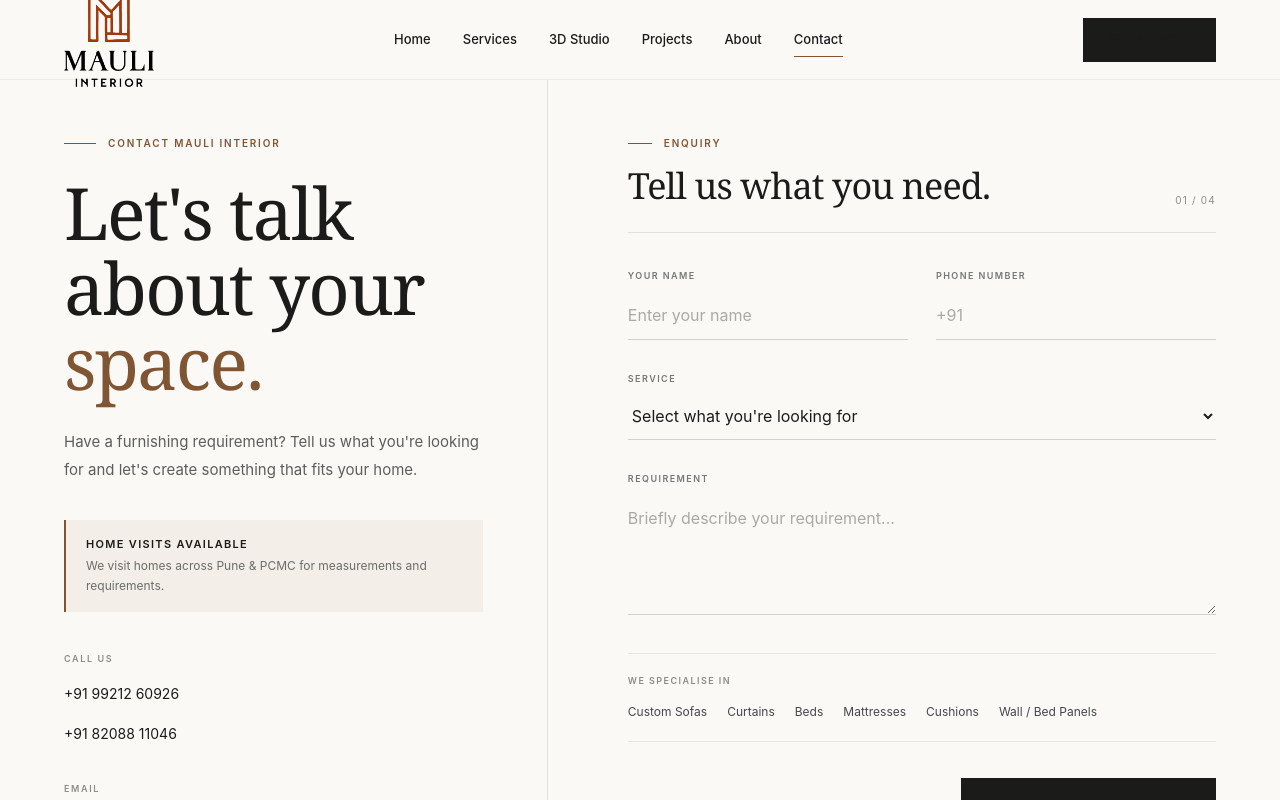
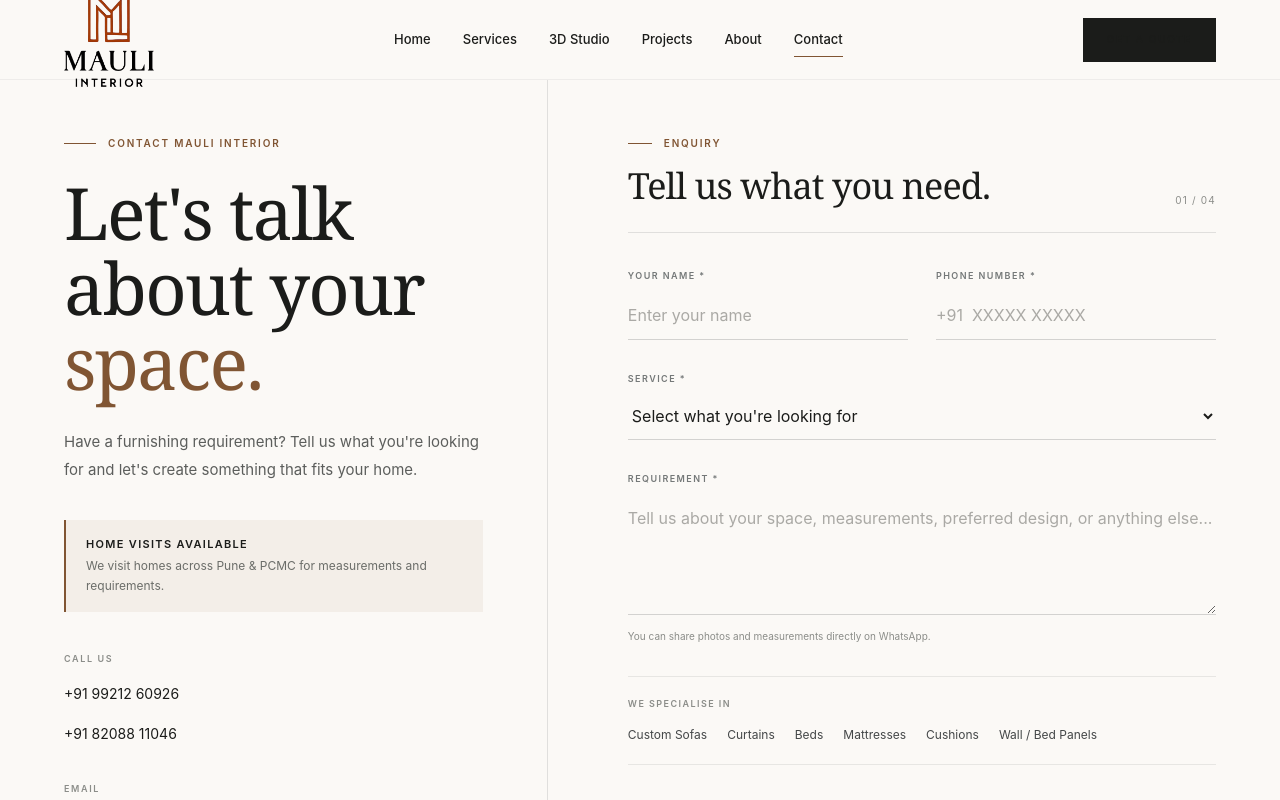
Before and after one commit to thiteswapnil1212-hue/INTERIOR-STORES-WEB, a Next.js app: page /contact in a window 1280 px wide. Shown: the top 800 px of the page. Built offline with nearby package versions, Linux system fonts and the light colour scheme.

Commit message:
Improve contact page and WhatsApp enquiry flow

```diff
--- a/src/app/contact/page.tsx
+++ b/src/app/contact/page.tsx
@@ -1,3 +1,8 @@
+
+"use client";
+
+import { useState, type FormEvent } from "react";
+
 const services = [
   "Custom Sofas",
   "Curtains",
@@ -7,23 +12,58 @@ const services = [
   "Wall / Bed Panels",
 ];
 
+const WHATSAPP_NUMBER = "919921260926";
+
 export default function ContactPage() {
+  const [isSubmitting, setIsSubmitting] = useState(false);
+
+  function handleSubmit(event: FormEvent<HTMLFormElement>) {
+    event.preventDefault();
+
+    const form = event.currentTarget;
+    if (!form.reportValidity()) return;
+
+    const data = new FormData(form);
+
+    const name = String(data.get("name") ?? "").trim();
+    const phone = String(data.get("phone") ?? "").trim();
+    const service = String(data.get("service") ?? "");
+    const requirement = String(data.get("requirement") ?? "").trim();
+
+    const message = [
+      "Hello Mauli Interior!",
+      "",
+      "I'd like to enquire about your services.",
+      "",
+      `Name: ${name}`,
+      `Phone: ${phone}`,
+      `Service: ${service}`,
+      `Requirement: ${requirement}`,
+    ].join("\n");
+
+    const whatsappUrl =
+      `https://wa.me/${WHATSAPP_NUMBER}?text=${encodeURIComponent(message)}`;
+
+    setIsSubmitting(true);
+    window.open(whatsappUrl, "_blank", "noopener,noreferrer");
+    setIsSubmitting(false);
+  }
+
   return (
     <main className="min-h-screen overflow-x-hidden bg-[#fbf9f6] pt-20 text-[#1b1c1a]">
       <section className="mx-auto flex max-w-[1440px] flex-col px-5 sm:px-6 md:min-h-[calc(100vh-80px)] md:flex-row md:px-16">
+
         {/* LEFT SIDE */}
         <div className="flex w-full flex-col border-b border-[#747878]/20 py-10 sm:py-12 md:w-[42%] md:justify-between md:border-b-0 md:border-r md:py-14 md:pr-16">
+
           <div>
-            {/* Eyebrow */}
             <div className="mb-5 flex items-center gap-3 sm:mb-6">
               <span className="h-px w-7 bg-[#805533] sm:w-8" />
-
               <p className="text-[9px] font-semibold uppercase tracking-[0.18em] text-[#805533] sm:text-[10px]">
                 Contact Mauli Interior
               </p>
             </div>
 
-            {/* Heading */}
             <h1 className="max-w-lg font-serif text-[42px] leading-[1.04] tracking-tight sm:text-5xl md:text-6xl lg:text-[72px]">
               Let&apos;s talk
               <br />
@@ -37,13 +77,12 @@ export default function ContactPage() {
               for and let&apos;s create something that fits your home.
             </p>
 
-            {/* Home Visit Highlight */}
+            {/* HOME VISITS */}
             <div className="mt-7 flex max-w-md border-l-2 border-[#805533] bg-[#f3eee8] px-4 py-4 sm:mt-9 sm:px-5">
               <div>
-                <p className="text-[10px] font-semibold uppercase tracking-[0.12em] text-[#1b1c1a] sm:text-[11px]">
+                <p className="text-[10px] font-semibold uppercase tracking-[0.12em] sm:text-[11px]">
                   Home Visits Available
                 </p>
-
                 <p className="mt-1 text-[11px] leading-5 text-[#6b6d69] sm:text-[12px]">
                   We visit homes across Pune &amp; PCMC for measurements and
                   requirements.
@@ -52,14 +91,13 @@ export default function ContactPage() {
             </div>
           </div>
 
-          {/* CONTACT INFORMATION */}
+          {/* CONTACT DETAILS */}
           <div className="mt-10 grid grid-cols-1 gap-6 sm:grid-cols-2 sm:gap-x-6 sm:gap-y-8 md:mt-10 md:grid-cols-1 md:gap-y-7">
-            {/* Phone */}
+
             <div>
               <p className="mb-2 text-[9px] font-semibold uppercase tracking-[0.18em] text-[#8b8d89]">
                 Call Us
               </p>
-
               <div className="flex flex-col">
                 <a
                   href="tel:+919921260926"
@@ -67,7 +105,6 @@ export default function ContactPage() {
                 >
                   +91 99212 60926
                 </a>
-
                 <a
                   href="tel:+918208811046"
                   className="flex min-h-10 w-fit items-center text-[14px] transition-colors hover:text-[#805533]"
@@ -77,12 +114,10 @@ export default function ContactPage() {
               </div>
             </div>
 
-            {/* Email */}
             <div>
               <p className="mb-2 text-[9px] font-semibold uppercase tracking-[0.18em] text-[#8b8d89]">
                 Email
               </p>
-
               <a
                 href="mailto:thiteswapnil1212@gmail.com"
                 className="flex min-h-10 items-center break-all text-[14px] transition-colors hover:text-[#805533]"
@@ -91,12 +126,10 @@ export default function ContactPage() {
               </a>
             </div>
 
-            {/* Address */}
             <div className="sm:col-span-2 md:col-span-1">
               <p className="mb-2 text-[9px] font-semibold uppercase tracking-[0.18em] text-[#8b8d89]">
                 Workshop
               </p>
-
               <p className="text-[14px] leading-6 text-[#444748]">
                 Godown Chowk, Alankapuram Road,
                 <br />
@@ -105,15 +138,14 @@ export default function ContactPage() {
             </div>
           </div>
 
-          {/* WhatsApp */}
+          {/* WHATSAPP CTA */}
           <a
-            href="https://wa.me/919921260926"
+            href={`https://wa.me/${WHATSAPP_NUMBER}`}
             target="_blank"
-            rel="noreferrer"
+            rel="noopener noreferrer"
             className="group mt-7 flex min-h-11 w-fit items-center gap-3 border-b border-[#1b1c1a] pb-2 text-[10px] font-semibold uppercase tracking-[0.16em] transition-colors hover:border-[#805533] hover:text-[#805533] sm:mt-9"
           >
             Continue on WhatsApp
-
             <span className="text-base transition-transform duration-200 group-hover:translate-x-1">
               ↗
             </span>
@@ -123,12 +155,12 @@ export default function ContactPage() {
         {/* RIGHT SIDE — FORM */}
         <div className="w-full py-10 sm:py-12 md:w-[58%] md:py-14 md:pl-16 lg:pl-20">
           <div className="mx-auto max-w-2xl">
+
             {/* FORM HEADER */}
             <div className="mb-8 flex items-end justify-between border-b border-[#747878]/20 pb-5 sm:mb-9 sm:pb-6">
               <div>
                 <div className="mb-3 flex items-center gap-3">
                   <span className="h-px w-6 bg-[#805533]" />
-
                   <p className="text-[9px] font-semibold uppercase tracking-[0.18em] text-[#805533] sm:text-[10px]">
                     Enquiry
                   </p>
@@ -144,7 +176,8 @@ export default function ContactPage() {
               </span>
             </div>
 
-            <form className="space-y-7 sm:space-y-8">
+            <form onSubmit={handleSubmit} className="space-y-7 sm:space-y-8">
+
               {/* NAME + PHONE */}
               <div className="grid gap-7 sm:grid-cols-2">
                 <div>
@@ -152,15 +185,16 @@ export default function ContactPage() {
                     htmlFor="name"
                     className="mb-2 block text-[9px] font-semibold uppercase tracking-[0.16em] text-[#747878]"
                   >
-                    Your Name
+                    Your Name *
                   </label>
-
                   <input
                     id="name"
                     name="name"
                     type="text"
                     required
                     autoComplete="name"
+                    minLength={2}
+                    maxLength={80}
                     placeholder="Enter your name"
                     className="min-h-11 w-full border-0 border-b border-[#747878]/30 bg-transparent px-0 py-3 text-[14px] outline-none transition-colors placeholder:text-[#aaa9a5] focus:border-[#805533]"
                   />
@@ -171,9 +205,8 @@ export default function ContactPage() {
                     htmlFor="phone"
                     className="mb-2 block text-[9px] font-semibold uppercase tracking-[0.16em] text-[#747878]"
                   >
-                    Phone Number
+                    Phone Number *
                   </label>
-
                   <input
                     id="phone"
                     name="phone"
@@ -181,7 +214,9 @@ export default function ContactPage() {
                     required
                     autoComplete="tel"
                     inputMode="tel"
-                    placeholder="+91"
+                    pattern="[+]?[0-9 ()-]{10,18}"
+                    title="Enter a valid phone number"
+                    placeholder="+91  XXXXX XXXXX"
                     className="min-h-11 w-full border-0 border-b border-[#747878]/30 bg-transparent px-0 py-3 text-[14px] outline-none transition-colors placeholder:text-[#aaa9a5] focus:border-[#805533]"
                   />
                 </div>
@@ -193,19 +228,18 @@ export default function ContactPage() {
                   htmlFor="service"
                   className="mb-2 block text-[9px] font-semibold uppercase tracking-[0.16em] text-[#747878]"
                 >
-                  Service
+                  Service *
                 </label>
-
                 <select
                   id="service"
                   name="service"
                   defaultValue=""
+                  required
                   className="min-h-11 w-full cursor-pointer border-0 border-b border-[#747878]/30 bg-[#fbf9f6] px-0 py-3 text-[14px] outline-none transition-colors focus:border-[#805533]"
                 >
                   <option value="" disabled>
                     Select what you&apos;re looking for
                   </option>
-
                   {services.map((service) => (
                     <option key={service} value={service}>
                       {service}
@@ -220,17 +254,21 @@ export default function ContactPage() {
                   htmlFor="requirement"
                   className="mb-2 block text-[9px] font-semibold uppercase tracking-[0.16em] text-[#747878]"
                 >
-                  Requirement
+                  Requirement *
                 </label>
-
                 <textarea
                   id="requirement"
                   name="requirement"
                   required
+                  minLength={5}
+                  maxLength={1500}
                   rows={4}
-                  placeholder="Briefly describe your requirement..."
-                  className="w-full resize-none border-0 border-b border-[#747878]/30 bg-transparent px-0 py-3 text-[14px] leading-6 outline-none transition-colors placeholder:text-[#aaa9a5] focus:border-[#805533]"
+                  placeholder="Tell us about your space, measurements, preferred design, or anything else..."
+                  className="w-full resize-y border-0 border-b border-[#747878]/30 bg-transparent px-0 py-3 text-[14px] leading-6 outline-none transition-colors placeholder:text-[#aaa9a5] focus:border-[#805533]"
                 />
+                <p className="mt-2 text-[10px] text-[#8b8d89]">
+                  You can share photos and measurements directly on WhatsApp.
+                </p>
               </div>
 
               {/* SERVICE LIST */}
@@ -238,7 +276,6 @@ export default function ContactPage() {
                 <p className="mb-4 text-[9px] font-semibold uppercase tracking-[0.16em] text-[#8b8d89]">
                   We specialise in
                 </p>
-
                 <div className="flex flex-wrap gap-x-4 gap-y-2 sm:gap-x-5">
                   {services.map((service) => (
                     <span
@@ -255,18 +292,17 @@ export default function ContactPage() {
               <div className="flex flex-col gap-5 pt-1 sm:flex-row sm:items-center sm:justify-between">
                 <div className="flex items-center gap-3">
                   <span className="h-1.5 w-1.5 shrink-0 rounded-full bg-[#805533]" />
-
                   <p className="text-[10px] leading-5 text-[#8b8d89]">
-                    We&apos;ll get back to you shortly.
+                    Your enquiry opens in WhatsApp for you to send.
                   </p>
                 </div>
 
                 <button
                   type="submit"
-                  className="group flex min-h-12 w-full items-center justify-center gap-6 bg-[#1b1c1a] px-8 py-4 text-[10px] font-semibold uppercase tracking-[0.16em] text-white transition-colors duration-300 hover:bg-[#805533] sm:w-auto"
+                  disabled={isSubmitting}
+                  className="group flex min-h-12 w-full items-center justify-center gap-6 bg-[#1b1c1a] px-8 py-4 text-[10px] font-semibold uppercase tracking-[0.16em] text-white transition-colors duration-300 hover:bg-[#805533] disabled:cursor-wait disabled:opacity-70 sm:w-auto"
                 >
-                  Send Enquiry
-
+                  {isSubmitting ? "Opening WhatsApp..." : "Send Enquiry"}
                   <span className="text-base transition-transform duration-300 group-hover:translate-x-1">
                     →
                   </span>
@@ -280,7 +316,6 @@ export default function ContactPage() {
                 <p className="mb-2 text-[9px] uppercase tracking-[0.16em] text-[#8b8d89]">
                   Prefer a conversation?
                 </p>
-
                 <a
                   href="tel:+919921260926"
                   className="flex min-h-10 items-center text-[13px] transition-colors hover:text-[#805533]"
@@ -293,17 +328,17 @@ export default function ContactPage() {
                 <p className="mb-2 text-[9px] uppercase tracking-[0.16em] text-[#8b8d89]">
                   Quick response
                 </p>
-
                 <a
-                  href="https://wa.me/919921260926"
+                  href={`https://wa.me/${WHATSAPP_NUMBER}`}
                   target="_blank"
-                  rel="noreferrer"
+                  rel="noopener noreferrer"
                   className="flex min-h-10 items-center text-[13px] transition-colors hover:text-[#805533] sm:justify-end"
                 >
                   WhatsApp →
                 </a>
               </div>
             </div>
+
           </div>
         </div>
       </section>
```
